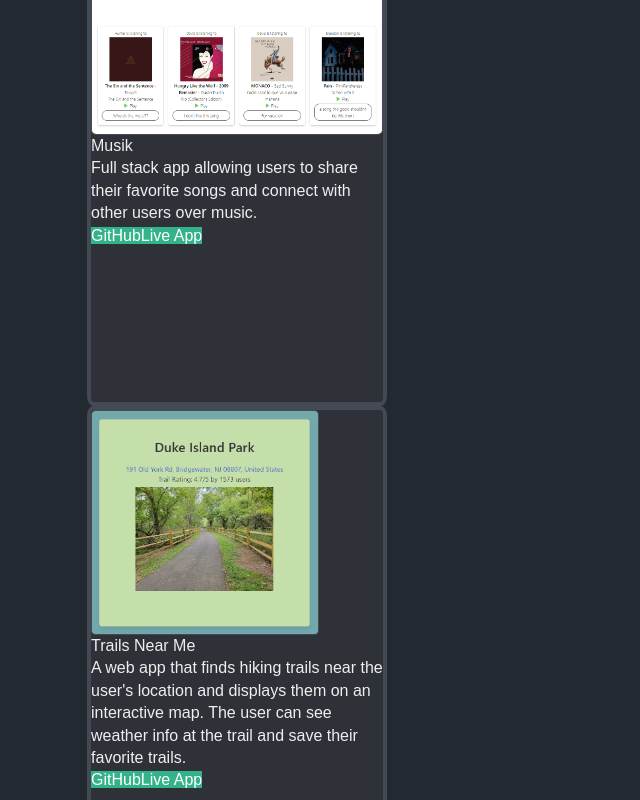
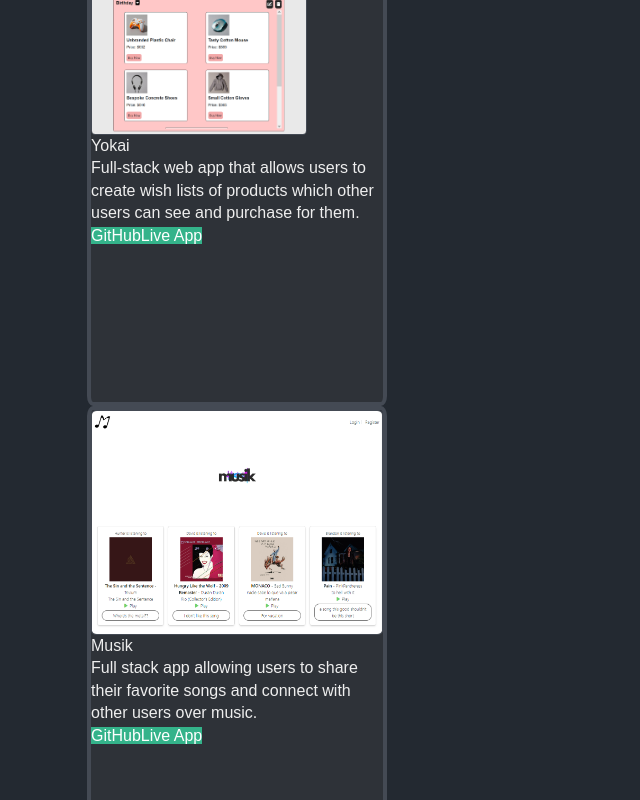
Before and after one commit to HunterMuratore/Portfolio, a React (Vite) app: page /projects in a window 1280 px wide. Shown: the part 1180-1980 px from the top of the page, without its empty margins (0-640 px from the left). Built offline with nearby package versions, Linux system fonts and the light colour scheme.

Commit message:
update projects

```diff
--- a/src/pages/Contact.jsx
+++ b/src/pages/Contact.jsx
@@ -35,11 +35,12 @@ function Contact() {
         } catch (error) {
             console.error('An error occurred while sending the message', error);
             navigate('/error');
+        } finally {
+            // Regardless of success or failure, reset the form data
+            setFormData({
+                ...initialFormData
+            });
         }
-
-        setFormData({
-            ...initialFormData
-        })
     }
 
     const handleInputChange = (e) => {
--- a/src/pages/Projects.jsx
+++ b/src/pages/Projects.jsx
@@ -1,9 +1,9 @@
 import musik from '../images/projects/musik.png'
 import formforwarder from '../images/projects/formforwarder.png'
-import trails from '../images/projects/trails.png'
 import jate from '../images/projects/jate.png'
 import employee_tracker from '../images/projects/employee_tracker.png'
 import pokemon_gen from '../images/projects/pokemon.png'
+import yokai from '../images/projects/yokai.png'
 
 const projects = [
     {
@@ -13,18 +13,18 @@ const projects = [
         gitLink: 'https://github.com/HunterMuratore/FormForwarder'
     },
     {
+        name: 'Yokai',
+        description: 'Full-stack web app that allows users to create wish lists of products which other users can see and purchase for them.',
+        img: yokai,
+        gitLink: 'https://github.com/HunterMuratore/Yokai',
+        appLink: 'https://nameless-mesa-64050-dec54f78b1de.herokuapp.com/'
+    },
+    {
         name: 'Musik',
         description: 'Full stack app allowing users to share their favorite songs and connect with other users over music.',
         img: musik,
         gitLink: 'https://github.com/HunterMuratore/Musik',
         appLink: 'https://arcane-refuge-32686-92d3868f1b08.herokuapp.com/'
-    },
-    {
-        name: 'Trails Near Me',
-        description: 'A web app that finds hiking trails near the user\'s location and displays them on an interactive map. The user can see weather info at the trail and save their favorite trails.',
-        img: trails,
-        gitLink: 'https://github.com/HunterMuratore/trails-near-me',
-        appLink: 'https://huntermuratore.github.io/trails-near-me/'
     },
     {
         name: 'J.A.T.E.',
```
Also changed, not shown: src/images/projects/yokai.png (added).
